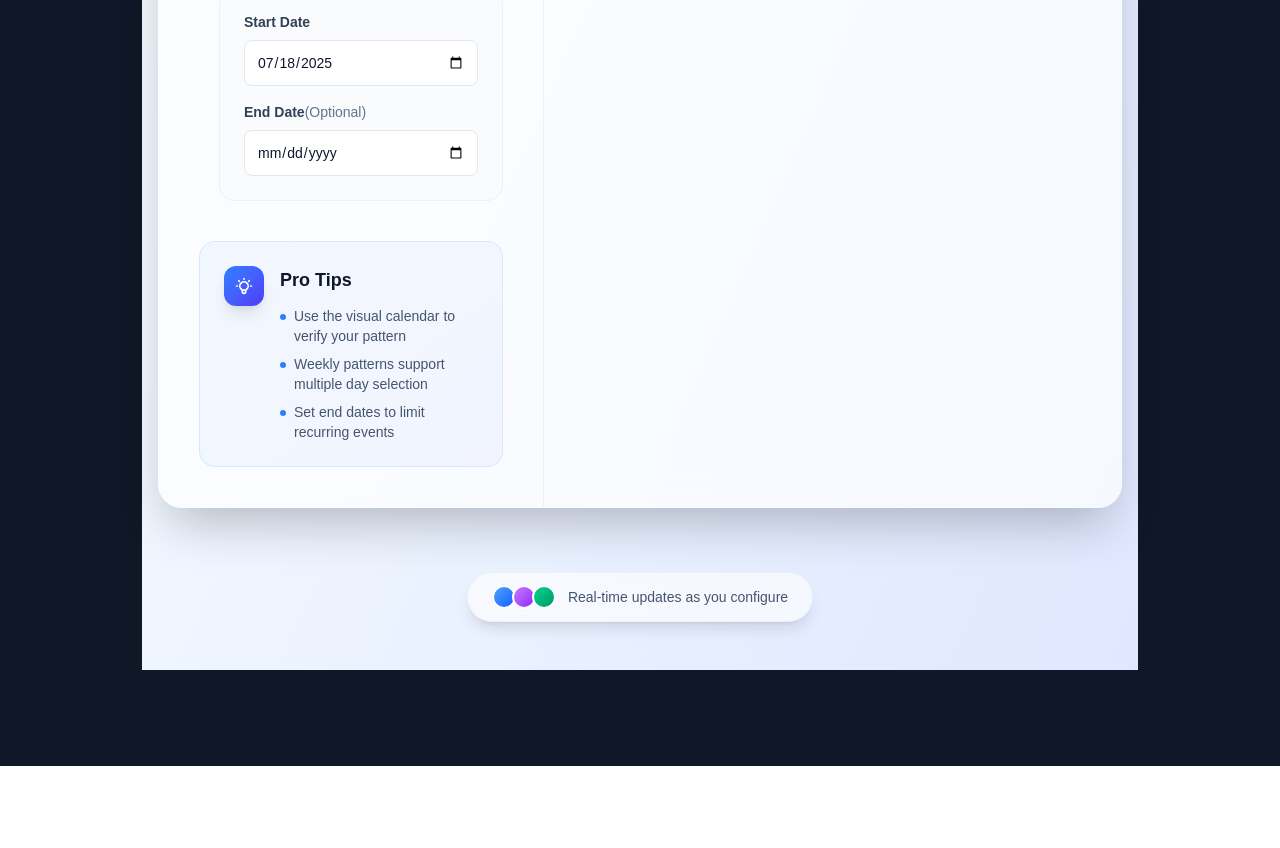
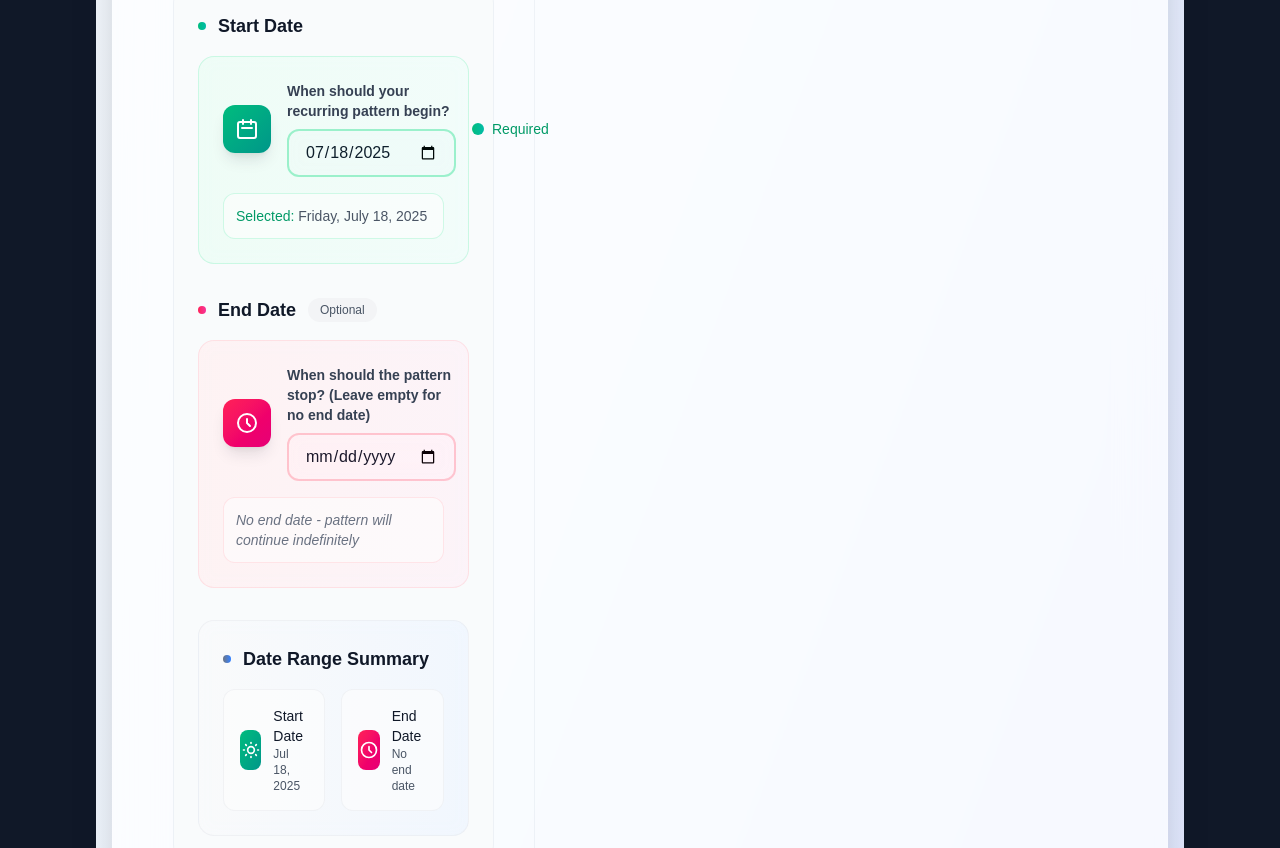
Before and after one commit to MaNaa04/recurring-date-picker, a Next.js app: page / in a window 1280 px wide. Shown: the part 1770-2618 px from the top of the page. Before the commit the page ends 2536 px from the top, so only its background shows below. Built offline with nearby package versions, Linux system fonts and the light colour scheme.

Commit message:
Improve DateRangePicker UI

```diff
--- a/components/DateRangePicker.tsx
+++ b/components/DateRangePicker.tsx
@@ -14,29 +14,169 @@ const DateRangePicker = () => {
   };
 
   return (
-    <div className="space-y-4 text-sm">
-      <div className="space-y-2">
-        <label htmlFor="start-date" className="block font-semibold text-slate-700 dark:text-slate-300">Start Date</label>
+    <div className="space-y-8">
+      {/* Start Date Section */}
+      <div className="group">
+        <div className="flex items-center space-x-3 mb-4">
+          <div className="w-2 h-2 bg-gradient-to-r from-emerald-500 to-teal-500 rounded-full"></div>
+          <h3 className="text-lg font-semibold text-gray-900 dark:text-white">Start Date</h3>
+        </div>
+
+        <div className="relative">
+          <div className="p-6 bg-gradient-to-r from-emerald-50/80 to-teal-50/80 dark:from-emerald-900/20 dark:to-teal-900/20 rounded-2xl border border-emerald-200/50 dark:border-emerald-800/50 backdrop-blur-sm transition-all duration-300 group-hover:shadow-lg group-hover:scale-[1.02]">
+            <div className="flex items-center space-x-4">
+              <div className="flex-shrink-0 w-12 h-12 bg-gradient-to-br from-emerald-500 to-teal-600 rounded-xl flex items-center justify-center shadow-lg">
+                <svg className="w-6 h-6 text-white" fill="none" stroke="currentColor" viewBox="0 0 24 24">
+                  <path strokeLinecap="round" strokeLinejoin="round" strokeWidth={2} d="M8 7V3m8 4V3m-9 8h10M5 21h14a2 2 0 002-2V7a2 2 0 00-2-2H5a2 2 0 00-2 2v12a2 2 0 002 2z" />
+                </svg>
+              </div>
+
+              <div className="flex-1">
+                <label htmlFor="start-date" className="block text-sm font-semibold text-gray-700 dark:text-gray-300 mb-2">
+                  When should your recurring pattern begin?
+                </label>
+                <div className="relative">
                   <input
                     type="date"
                     id="start-date"
                     value={formatDateForInput(startDate)}
                     onChange={(e) => setStartDate(parseISO(e.target.value))}
-          className="w-full rounded-lg bg-white dark:bg-slate-700 border border-slate-200 dark:border-slate-600 p-3 font-medium text-slate-900 dark:text-white focus:ring-2 focus:ring-blue-500 focus:border-transparent transition-all"
+                    className="w-full h-12 px-4 rounded-xl bg-white/80 dark:bg-gray-800/80 border-2 border-emerald-200 dark:border-emerald-700 text-gray-900 dark:text-white font-medium focus:border-emerald-500 focus:ring-4 focus:ring-emerald-500/20 transition-all duration-200 backdrop-blur-sm"
                   />
+                  <div className="absolute inset-0 rounded-xl bg-gradient-to-r from-emerald-500/5 to-teal-500/5 pointer-events-none"></div>
                 </div>
-      <div className="space-y-2">
-        <label htmlFor="end-date" className="block font-semibold text-slate-700 dark:text-slate-300">
-          End Date
-          <span className="text-slate-500 dark:text-slate-400 font-normal">(Optional)</span>
+              </div>
+
+              {/* Visual indicator */}
+              <div className="flex items-center space-x-2 text-sm text-emerald-600 dark:text-emerald-400">
+                <div className="w-3 h-3 bg-gradient-to-r from-emerald-500 to-teal-500 rounded-full animate-pulse"></div>
+                <span className="font-medium">Required</span>
+              </div>
+            </div>
+
+            {/* Date preview */}
+            <div className="mt-4 p-3 bg-white/60 dark:bg-gray-800/60 rounded-xl border border-emerald-200/50 dark:border-emerald-800/50">
+              <p className="text-sm text-gray-600 dark:text-gray-400">
+                <span className="font-medium text-emerald-600 dark:text-emerald-400">Selected:</span>
+                {' '}
+                {format(startDate, 'EEEE, MMMM d, yyyy')}
+              </p>
+            </div>
+          </div>
+        </div>
+      </div>
+
+      {/* End Date Section */}
+      <div className="group">
+        <div className="flex items-center space-x-3 mb-4">
+          <div className="w-2 h-2 bg-gradient-to-r from-rose-500 to-pink-500 rounded-full"></div>
+          <h3 className="text-lg font-semibold text-gray-900 dark:text-white">End Date</h3>
+          <span className="px-3 py-1 text-xs font-medium bg-gray-100 dark:bg-gray-800 text-gray-600 dark:text-gray-400 rounded-full">
+            Optional
+          </span>
+        </div>
+
+        <div className="relative">
+          <div className="p-6 bg-gradient-to-r from-rose-50/80 to-pink-50/80 dark:from-rose-900/20 dark:to-pink-900/20 rounded-2xl border border-rose-200/50 dark:border-rose-800/50 backdrop-blur-sm transition-all duration-300 group-hover:shadow-lg group-hover:scale-[1.02]">
+            <div className="flex items-center space-x-4">
+              <div className="flex-shrink-0 w-12 h-12 bg-gradient-to-br from-rose-500 to-pink-600 rounded-xl flex items-center justify-center shadow-lg">
+                <svg className="w-6 h-6 text-white" fill="none" stroke="currentColor" viewBox="0 0 24 24">
+                  <path strokeLinecap="round" strokeLinejoin="round" strokeWidth={2} d="M12 8v4l3 3m6-3a9 9 0 11-18 0 9 9 0 0118 0z" />
+                </svg>
+              </div>
+
+              <div className="flex-1">
+                <label htmlFor="end-date" className="block text-sm font-semibold text-gray-700 dark:text-gray-300 mb-2">
+                  When should the pattern stop? (Leave empty for no end date)
                 </label>
+                <div className="relative">
                   <input
                     type="date"
                     id="end-date"
                     value={formatDateForInput(endDate)}
                     onChange={(e) => setEndDate(e.target.value ? parseISO(e.target.value) : null)}
-          className="w-full rounded-lg bg-white dark:bg-slate-700 border border-slate-200 dark:border-slate-600 p-3 font-medium text-slate-900 dark:text-white focus:ring-2 focus:ring-blue-500 focus:border-transparent transition-all"
+                    className="w-full h-12 px-4 rounded-xl bg-white/80 dark:bg-gray-800/80 border-2 border-rose-200 dark:border-rose-700 text-gray-900 dark:text-white font-medium focus:border-rose-500 focus:ring-4 focus:ring-rose-500/20 transition-all duration-200 backdrop-blur-sm"
                   />
+                  <div className="absolute inset-0 rounded-xl bg-gradient-to-r from-rose-500/5 to-pink-500/5 pointer-events-none"></div>
+                </div>
+              </div>
+
+              {/* Clear button */}
+              {endDate && (
+                <button
+                  onClick={() => setEndDate(null)}
+                  className="flex-shrink-0 w-10 h-10 bg-white/80 dark:bg-gray-800/80 border-2 border-rose-200 dark:border-rose-700 rounded-xl flex items-center justify-center text-rose-500 hover:bg-rose-50 dark:hover:bg-rose-900/20 hover:border-rose-300 dark:hover:border-rose-600 transition-all duration-200 group/clear"
+                >
+                  <svg className="w-5 h-5 group-hover/clear:scale-110 transition-transform" fill="none" stroke="currentColor" viewBox="0 0 24 24">
+                    <path strokeLinecap="round" strokeLinejoin="round" strokeWidth={2} d="M6 18L18 6M6 6l12 12" />
+                  </svg>
+                </button>
+              )}
+            </div>
+
+            {/* Date preview or empty state */}
+            <div className="mt-4 p-3 bg-white/60 dark:bg-gray-800/60 rounded-xl border border-rose-200/50 dark:border-rose-800/50">
+              {endDate ? (
+                <p className="text-sm text-gray-600 dark:text-gray-400">
+                  <span className="font-medium text-rose-600 dark:text-rose-400">Selected:</span>
+                  {' '}
+                  {format(endDate, 'EEEE, MMMM d, yyyy')}
+                </p>
+              ) : (
+                <p className="text-sm text-gray-500 dark:text-gray-500 italic">
+                  No end date - pattern will continue indefinitely
+                </p>
+              )}
+            </div>
+          </div>
+        </div>
+      </div>
+
+      {/* Date Range Summary */}
+      <div className="p-6 bg-gradient-to-r from-gray-50/80 to-blue-50/80 dark:from-gray-800/80 dark:to-blue-900/20 rounded-2xl border border-gray-200/50 dark:border-gray-700/50 backdrop-blur-sm">
+        <div className="flex items-center space-x-3 mb-4">
+          <div className="w-2 h-2 bg-gradient-to-r from-gray-500 to-blue-500 rounded-full"></div>
+          <h4 className="text-lg font-semibold text-gray-900 dark:text-white">Date Range Summary</h4>
+        </div>
+
+        <div className="grid grid-cols-1 md:grid-cols-2 gap-4">
+          <div className="flex items-center space-x-3 p-4 bg-white/60 dark:bg-gray-800/60 rounded-xl border border-gray-200/50 dark:border-gray-700/50">
+            <div className="w-10 h-10 bg-gradient-to-br from-emerald-500 to-teal-600 rounded-lg flex items-center justify-center">
+              <svg className="w-5 h-5 text-white" fill="none" stroke="currentColor" viewBox="0 0 24 24">
+                <path strokeLinecap="round" strokeLinejoin="round" strokeWidth={2} d="M12 3v1m0 16v1m9-9h-1M4 12H3m15.364 6.364l-.707-.707M6.343 6.343l-.707-.707m12.728 0l-.707.707M6.343 17.657l-.707.707M16 12a4 4 0 11-8 0 4 4 0 018 0z" />
+              </svg>
+            </div>
+            <div>
+              <p className="text-sm font-medium text-gray-900 dark:text-white">Start Date</p>
+              <p className="text-xs text-gray-600 dark:text-gray-400">{format(startDate, 'MMM d, yyyy')}</p>
+            </div>
+          </div>
+
+          <div className="flex items-center space-x-3 p-4 bg-white/60 dark:bg-gray-800/60 rounded-xl border border-gray-200/50 dark:border-gray-700/50">
+            <div className="w-10 h-10 bg-gradient-to-br from-rose-500 to-pink-600 rounded-lg flex items-center justify-center">
+              <svg className="w-5 h-5 text-white" fill="none" stroke="currentColor" viewBox="0 0 24 24">
+                <path strokeLinecap="round" strokeLinejoin="round" strokeWidth={2} d="M12 8v4l3 3m6-3a9 9 0 11-18 0 9 9 0 0118 0z" />
+              </svg>
+            </div>
+            <div>
+              <p className="text-sm font-medium text-gray-900 dark:text-white">End Date</p>
+              <p className="text-xs text-gray-600 dark:text-gray-400">
+                {endDate ? format(endDate, 'MMM d, yyyy') : 'No end date'}
+              </p>
+            </div>
+          </div>
+        </div>
+
+        {/* Duration calculation */}
+        {endDate && (
+          <div className="mt-4 p-3 bg-blue-50/80 dark:bg-blue-900/20 rounded-xl border border-blue-200/50 dark:border-blue-800/50">
+            <p className="text-sm text-blue-700 dark:text-blue-300">
+              <span className="font-medium">Duration:</span>
+              {' '}
+              {Math.ceil((endDate.getTime() - startDate.getTime()) / (1000 * 60 * 60 * 24))} days
+            </p>
+          </div>
+        )}
       </div>
     </div>
   );
```
Lines whose indentation alone changed are shown as unchanged.
